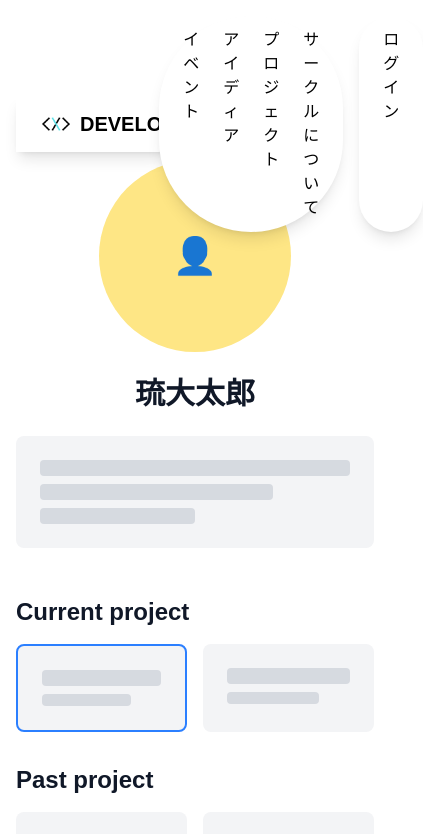
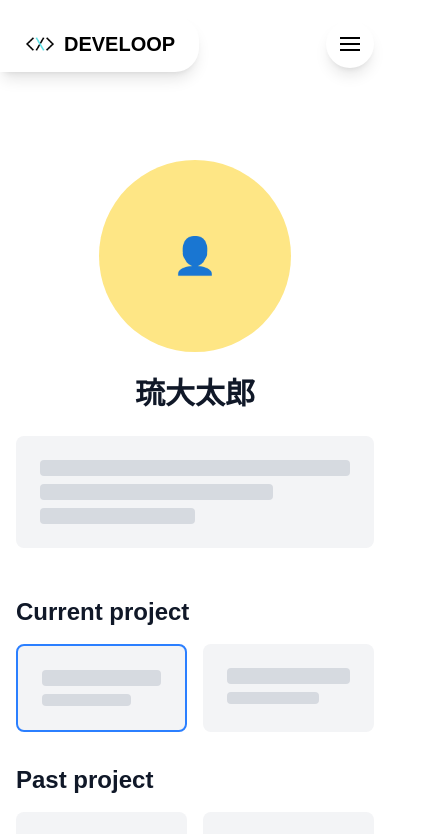
Before and after one commit to develoop-official/develop-site, a Next.js app: page /profile in a window 390 px wide. Shown: the top 834 px of the page, 423 px wide, since content can reach past the window. Built offline with nearby package versions, Linux system fonts and the light colour scheme.

Commit message:
ヘッダーのレスポンシブデザイン、アニメーション追加

```diff
--- a/app/components/layouts/Header.tsx
+++ b/app/components/layouts/Header.tsx
@@ -1,23 +1,42 @@
+'use client';
+
 /**
  * @file Header.tsx
- * @description サイトのヘッダーコンポーネント
+ * @description サイトのヘッダーコンポーネント（レスポンシブ対応・ハンバーガーメニュー付き）
  */
 
 import Link from 'next/link';
 import Image from 'next/image';
+import { useState } from 'react';
 
 /**
  * ヘッダーコンポーネント
  * @returns {JSX.Element} ヘッダーコンポーネント
  */
 const Header = () => {
+  const [isMenuOpen, setIsMenuOpen] = useState(false);
+
+  /**
+   * ハンバーガーメニューの開閉を切り替える
+   */
+  const toggleMenu = () => {
+    setIsMenuOpen(!isMenuOpen);
+  };
+
+  /**
+   * メニューを閉じる
+   */
+  const closeMenu = () => {
+    setIsMenuOpen(false);
+  };
+
   return (
     <header className="absolute top-0 left-0 right-0 z-50">
-      <nav className="container mx-auto px-4 py-4">
+      <nav className="pl-0 pr-4 py-4">
         <div className="flex justify-between items-center">
           {/* home_button - 白いパネルで丸みを帯びたデザイン */}
-          <div className="bg-white rounded-r-3xl px-6 py-3 -mr-6 shadow-lg">
-            <Link href="/" className="flex items-center space-x-2">
+          <div className="bg-white rounded-r-3xl px-6 py-3 shadow-lg">
+            <Link href="/" className="flex items-center space-x-2" onClick={closeMenu}>
               <Image
                 src="/images/develoop_logo2.png"
                 alt="Develoop"
@@ -29,8 +48,8 @@ const Header = () => {
             </Link>
           </div>
 
-          {/* ナビゲーションエリア - 丸みを帯びた白いコンテナ */}
-          <div className="flex space-x-4">
+          {/* デスクトップ用ナビゲーション - スマホでは非表示 */}
+          <div className="hidden md:flex space-x-4">
             <div className="bg-white rounded-full px-6 py-3 shadow-lg">
               <div className="flex space-x-6">
                 <Link href="/events" className="text-black hover:text-blue-600 font-medium">
@@ -53,6 +72,93 @@ const Header = () => {
               </Link>
             </div>
           </div>
+
+          {/* ハンバーガーメニューボタン - スマホでのみ表示 */}
+          <button
+            className="md:hidden bg-white rounded-full p-3 shadow-lg"
+            onClick={toggleMenu}
+            aria-label="メニューを開く"
+          >
+            <div className="w-6 h-6 flex flex-col justify-center items-center">
+              <span className={`block w-5 h-0.5 bg-black transition-all duration-300 ${
+                isMenuOpen ? 'rotate-45 translate-y-1' : ''
+              }`}></span>
+              <span className={`block w-5 h-0.5 bg-black mt-1 transition-all duration-300 ${
+                isMenuOpen ? 'opacity-0' : ''
+              }`}></span>
+              <span className={`block w-5 h-0.5 bg-black mt-1 transition-all duration-300 ${
+                isMenuOpen ? '-rotate-45 -translate-y-1' : ''
+              }`}></span>
+            </div>
+          </button>
+        </div>
+
+        {/* モバイル用ナビゲーションメニュー - オーバーレイ形式 */}
+        <div className={`md:hidden fixed inset-0 z-40 transition-all duration-300 ease-in-out ${
+          isMenuOpen
+            ? 'opacity-100 pointer-events-auto'
+            : 'opacity-0 pointer-events-none'
+        }`}>
+          <div className={`absolute inset-0 bg-black transition-opacity duration-300 ${
+            isMenuOpen ? 'bg-opacity-50' : 'bg-opacity-0'
+          }`} onClick={closeMenu}></div>
+          <div className={`absolute top-0 right-0 w-64 h-full bg-white shadow-xl transition-transform duration-300 ease-in-out ${
+            isMenuOpen ? 'translate-x-0' : 'translate-x-full'
+          }`}>
+            <div className="p-6">
+              <div className="flex justify-end mb-6">
+                <button
+                  onClick={closeMenu}
+                  className="text-gray-500 hover:text-gray-700"
+                  aria-label="メニューを閉じる"
+                >
+                  <svg className="w-6 h-6" fill="none" stroke="currentColor" viewBox="0 0 24 24">
+                    <path strokeLinecap="round" strokeLinejoin="round" strokeWidth={2} d="M6 18L18 6M6 6l12 12" />
+                  </svg>
+                </button>
+              </div>
+
+              <div className="space-y-4">
+                <Link
+                  href="/events"
+                  className="block py-3 px-4 text-lg text-black hover:text-blue-600 hover:bg-gray-50 rounded-lg transition-colors"
+                  onClick={closeMenu}
+                >
+                  イベント
+                </Link>
+                <Link
+                  href="/ideas"
+                  className="block py-3 px-4 text-lg text-black hover:text-blue-600 hover:bg-gray-50 rounded-lg transition-colors"
+                  onClick={closeMenu}
+                >
+                  アイディア
+                </Link>
+                <Link
+                  href="/projects"
+                  className="block py-3 px-4 text-lg text-black hover:text-blue-600 hover:bg-gray-50 rounded-lg transition-colors"
+                  onClick={closeMenu}
+                >
+                  プロジェクト
+                </Link>
+                <Link
+                  href="/aboutme"
+                  className="block py-3 px-4 text-lg text-black hover:text-blue-600 hover:bg-gray-50 rounded-lg transition-colors"
+                  onClick={closeMenu}
+                >
+                  サークルについて
+                </Link>
+                <div className="border-t border-gray-200 pt-4 mt-4">
+                  <Link
+                    href="/auth/signin"
+                    className="block py-3 px-4 text-lg text-black hover:text-blue-600 hover:bg-gray-50 rounded-lg transition-colors"
+                    onClick={closeMenu}
+                  >
+                    ログイン
+                  </Link>
+                </div>
+              </div>
+            </div>
+          </div>
         </div>
       </nav>
     </header>
--- a/package.json
+++ b/package.json
@@ -10,7 +10,7 @@
   },
   "dependencies": {
     "next": "15.3.3",
-    "react": "^19.0.0",
+    "react": "^19.1.1",
     "react-dom": "^19.0.0",
     "react-icons": "^5.5.0"
   },
```
Also changed, not shown: 1 other file (tests, documents, lock files or other folders).
